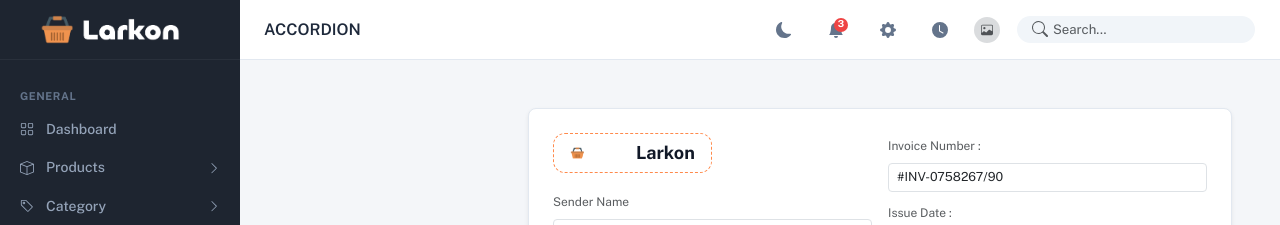
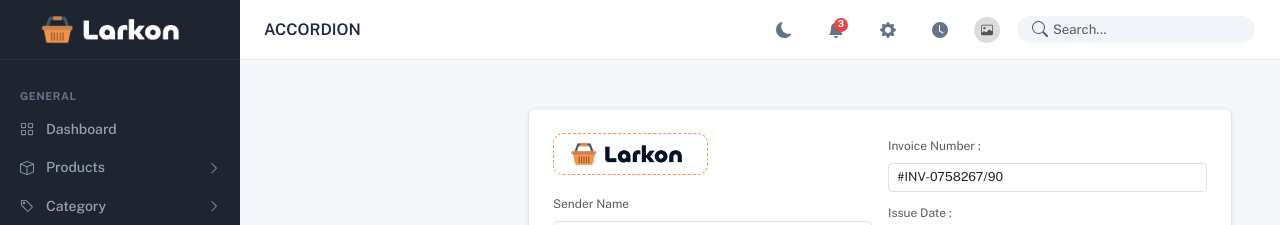
Before and after one commit to Potnuru-Jayavijaygopi/larkonproject, a React (Vite) app: page /invoices/create in a window 1280 px wide. Shown: the top 225 px of the page. Built offline with nearby package versions, Linux system fonts and the light colour scheme.

Commit message:
updated screens

```diff
--- a/src/Pages/invoices/CreateInvoice.jsx
+++ b/src/Pages/invoices/CreateInvoice.jsx
@@ -1,6 +1,6 @@
 import { useState } from "react";
 import Sidebar from '../../components/Sidebar';
-import logo from "../../assets/logo.png";
+import logo2 from "../../assets/logo2.png";
 
 
 import{
@@ -77,10 +77,24 @@ function CreateInvoice({onNavigate}) {
                 <div className="col-sm-6">
                   <div
   className="d-inline-flex align-items-center px-3 py-2 mb-3"
-  style={{ border: "1px dashed #FF8A4C", borderRadius: "12px", gap: "6px", }} >
-  <img src={logo} alt="logo" width="60" height="auto" />
+  style={{
+    border: "1px dashed #FF8A4C",
+    borderRadius: "10px",
+    gap: "8px",
+    minWidth: "155px",
+  }}
+>
+  <img
+    src={logo2}
+    alt="logo"
+    style={{
+      width: "20 px",
+      height: "20 px",
+      objectFit: "contain",
+    }}
+  />
 
-  <span className="fw-bold" style={{ fontSize: "18px", color: "#111827", lineHeight: "22px", }} > Larkon </span>
+
 </div>
 
                  <div className="mb-2">
```
Also changed, not shown: src/Pages/invoices/InvoiceDetails.jsx (+4 -5 lines), src/Pages/settings/Settings.jsx (line endings or trailing spaces), src/assets/logo2.png (added).
